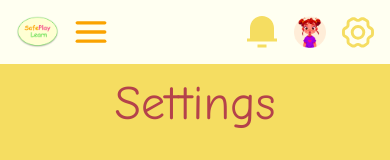
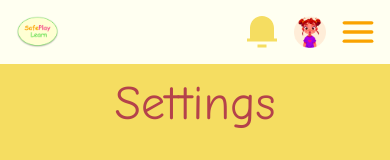
Before and after one commit to yaqeen009/DCIT302-Semester-Project, a React (Vite) app in the folder frontend/: page /settings in a window 390 px wide. Shown: the top 160 px of the page. Built offline with nearby package versions, Linux system fonts and the light colour scheme.

Commit message:
Responsive Drawer

```diff
--- a/frontend/src/components/header.jsx
+++ b/frontend/src/components/header.jsx
@@ -79,10 +79,7 @@ const Header = () => {
       <div className="bg-primary-100 sm:bg-secondary-200 w-full h-fit flex px-4 py-4 items-center justify-between relative z-20">
         {/* Logo and Menu Button */}
         <div className="flex items-center">
-          <img src={logo} alt="Logo" className="h-8" />
-          <button onClick={toggleDrawer} className="ml-4">
-            <img src={menuIcon} alt="Menu" className="h-8 w-8" />
-          </button>
+          <img src={logo} alt="Logo" className="h-full sm:h-8" />
         </div>
 
         {/* User Icons */}
@@ -95,9 +92,12 @@ const Header = () => {
           </button>
           <button
             onClick={handleSettingsClick}
-            className="h-8 w-8 flex items-center justify-center"
+            className="h-8 w-8 flex items-center justify-center sm:hidden"
           >
-            <img src={settings} alt="Settings" className="h-full w-full" />
+            <img src={settings} alt="Settings" className="h-full w-full " />
+          </button>
+          <button onClick={toggleDrawer} className="ml-4 hidden sm:block">
+            <img src={menuIcon} alt="Menu" className="h-8 w-8" />
           </button>
         </div>
 
```
